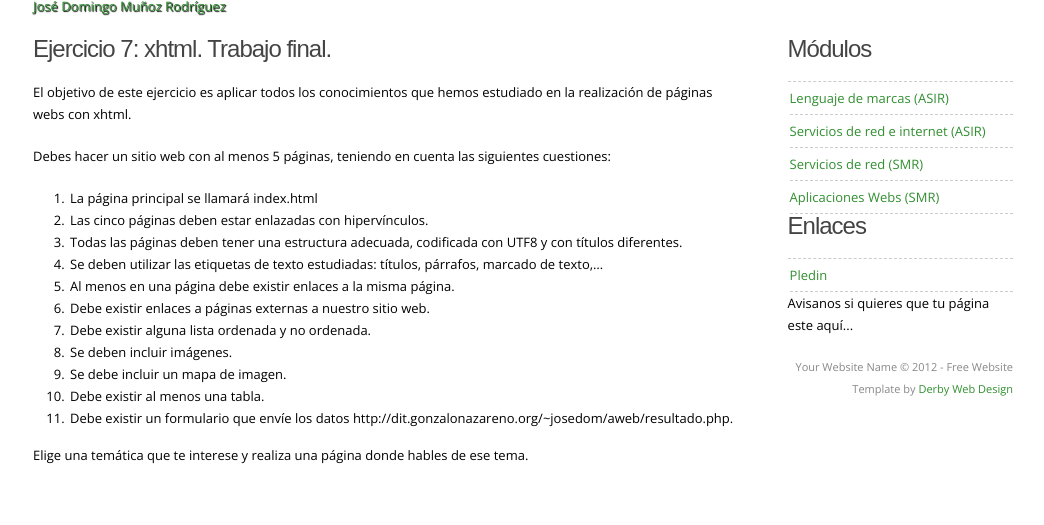
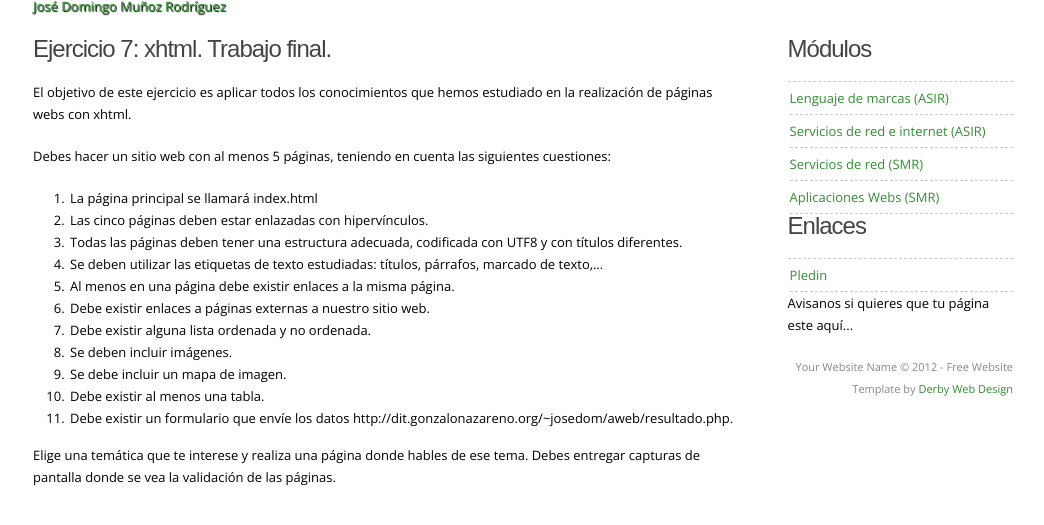
Before and after one commit to josedom24/josedom24.github.io, a Jekyll site: the page built from mod/aplweb/ej7.md, in a window 1280 px wide, cut to the strip 80-605 px from the top of the page. Shown: the whole strip, without its empty margins (117-1161 px from the left). Built offline with Jekyll 4.4.1, drawn with Linux system fonts in a browser that asks for light colours; nearby versions of some CDN libraries; some web fonts are replaced; library files that are not in the unit come from our copies.

Commit message:
Ejercicio 7

```diff
--- a/mod/aplweb/ej7.md
+++ b/mod/aplweb/ej7.md
@@ -23,4 +23,4 @@ Debes hacer un sitio web con al menos 5 páginas, teniendo en cuenta las siguien
 10. Debe existir al menos una tabla.
 11. Debe existir un formulario que envíe los datos *http://dit.gonzalonazareno.org/~josedom/aweb/resultado.php*.
 
-Elige una temática que te interese y realiza una página donde hables de ese tema.
+Elige una temática que te interese y realiza una página donde hables de ese tema. Debes entregar capturas de pantalla donde se vea la validación de las páginas.
```
